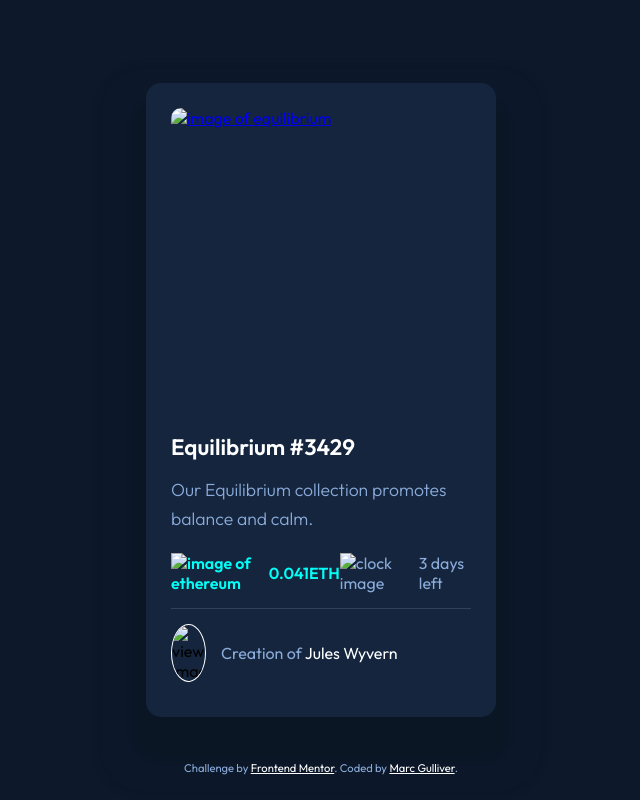
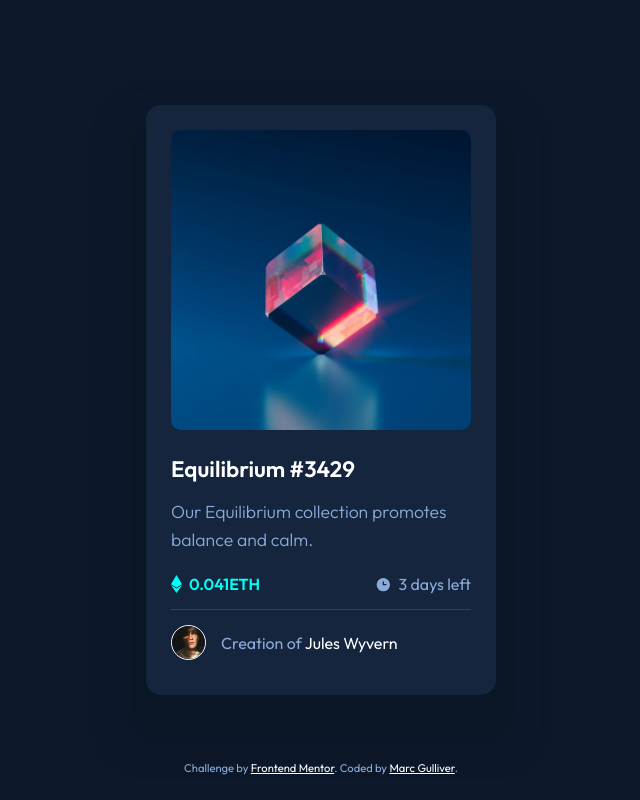
Before and after one commit to Gmanprodev/nft-card-component, a plain HTML site: page index.html in a window 1280 px wide. Shown: the whole page, without its empty margins (319-959 px from the left). Drawn offline with Linux system fonts and the light colour scheme.

Commit message:
Updated image file paths.

```diff
--- a/index.html
+++ b/index.html
@@ -16,7 +16,7 @@
       rel="icon"
       type="image/png"
       sizes="32x32"
-      href="./images/favicon-32x32.png"
+      href="assets/images/favicon-32x32.png"
     />
     <link rel="stylesheet" href="assets/css/style.css" />
     <title>Frontend Mentor | NFT preview card component</title>
@@ -24,16 +24,16 @@
   </head>
   <body>
     <main class="box">
-      <a href="images/image-equilibrium.jpg" target="_blank">
+      <a href="assets/images/image-equilibrium.jpg" target="_blank">
         <div class="box__img">
           <img
-            src="images/image-equilibrium.jpg"
+            src="assets/images/image-equilibrium.jpg"
             class="card__img"
             alt="image of equilibrium"
           />
           <div class="img__hover"></div>
           <img
-            src="images/icon-view.svg"
+            src="assets/images/icon-view.svg"
             class="card__img__eye"
             alt="view images"
           />
@@ -49,7 +49,7 @@
       <div class="price__section">
         <span class="price">
           <img
-            src="images/icon-ethereum.svg "
+            src="assets/images/icon-ethereum.svg "
             class="card__icon"
             alt="image of ethereum"
           />
@@ -58,7 +58,7 @@
 
         <span class="last__seen">
           <img
-            src="images/icon-clock.svg"
+            src="assets/images/icon-clock.svg"
             class="card__icon"
             alt="clock image"
           />
@@ -70,7 +70,7 @@
 
       <div class="author">
         <div class="circle__img">
-          <img src="images/image-avatar.png" alt="view images" />
+          <img src="assets/images/image-avatar.png" alt="view images" />
           <p class="card-author-name">
             Creation of <a href="#">Jules Wyvern</a>
           </p>
```
